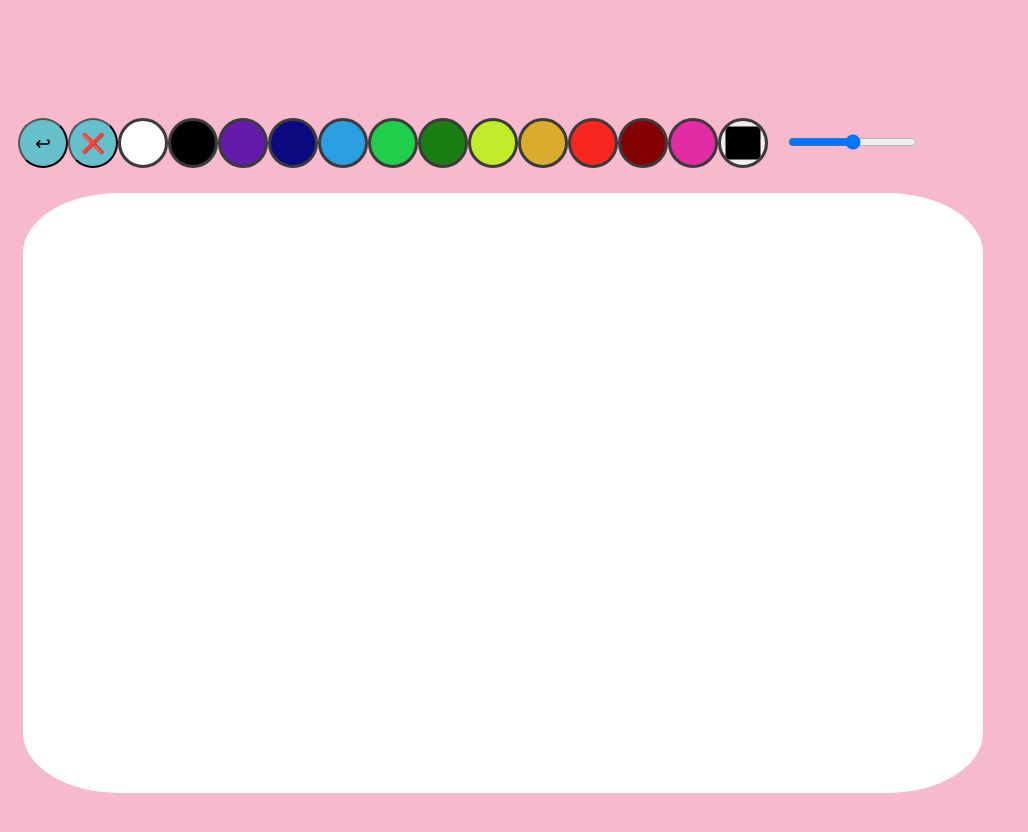
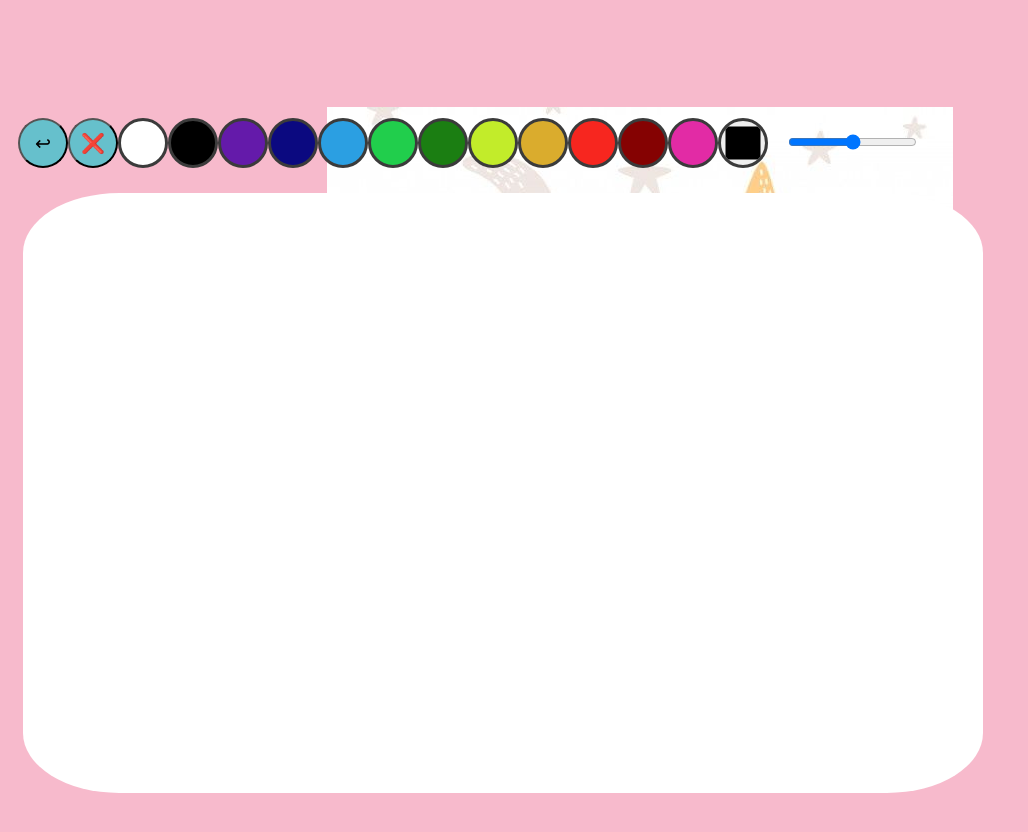
Before and after one commit to hosekhenrietta/Paint-for-Kids, a plain HTML site: page index.html in a window 1280 px wide. Shown: the whole page, without its empty margins (0-1028 px from the left). Drawn offline with Linux system fonts and the light colour scheme.

Commit message:
Update style.css

```diff
--- a/style.css
+++ b/style.css
@@ -6,7 +6,7 @@ body{
     position: center;
     overflow: hidden;
     background-color: rgb(247, 186, 204);
-    background-image: url("baba_2022_01_13.jpg");
+    background-image: url("repeat.jpg");
     background-repeat: no-repeat;
     background-attachment: fixed;
     background-position: center;
```
